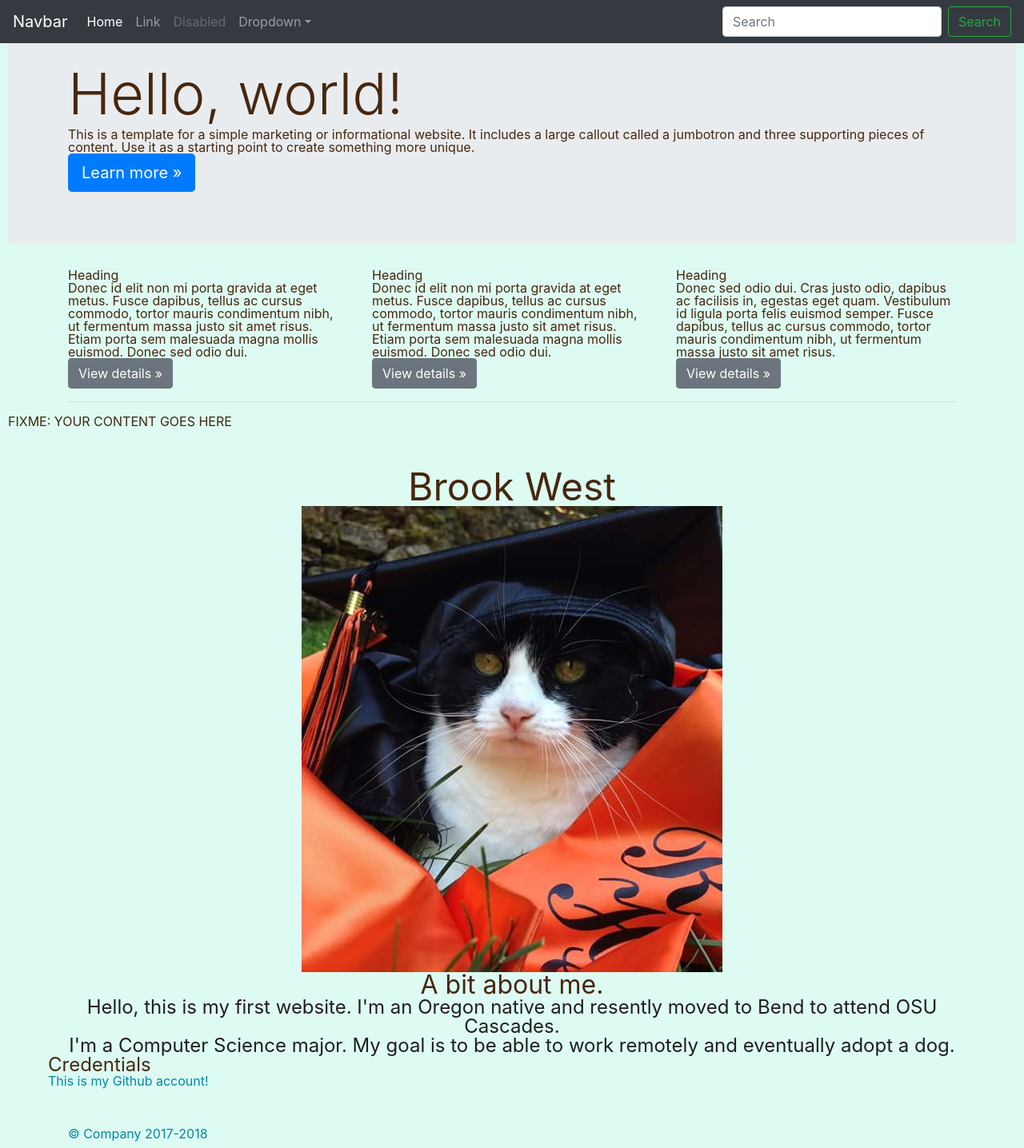
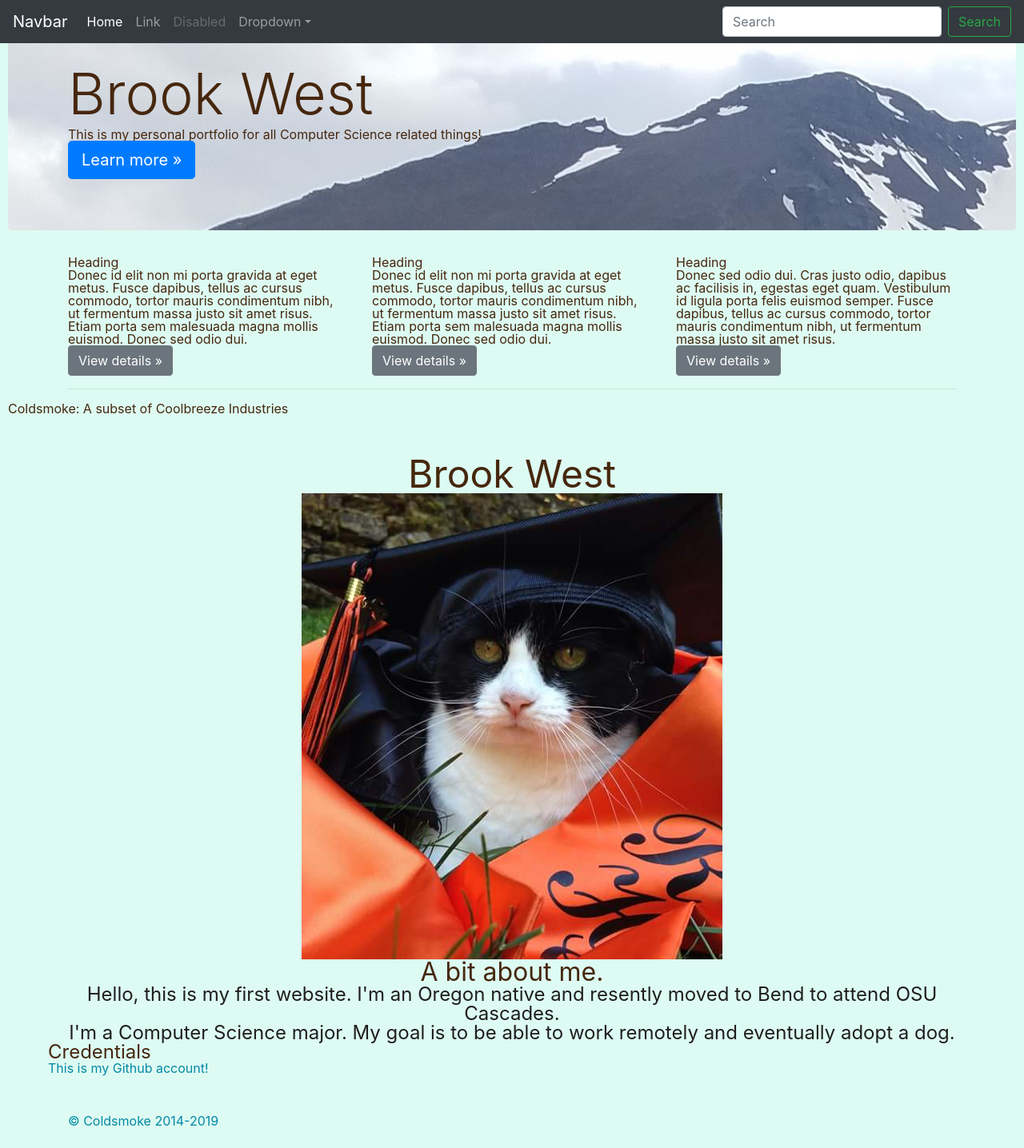
Before and after one commit to WestBrook-org/WestBrook-org.github.io, a plain HTML site: page index.html in a window 1280 px wide. Shown: the whole page at 80% size. Drawn offline with nearby package versions, Linux system fonts and the light colour scheme.

Commit message:
exercise 5: step 2

```diff
--- a/index.html
+++ b/index.html
@@ -7,7 +7,7 @@
     <meta name="description" content="">
     <meta name="author" content="">
 
-    <title>FIX ME</title>
+    <title>Brooks Portfolio</title>
 
     <!-- Bootstrap core CSS -->
     <link rel="stylesheet" href="https://stackpath.bootstrapcdn.com/bootstrap/4.1.3/css/bootstrap.min.css" integrity="sha384-MCw98/SFnGE8fJT3GXwEOngsV7Zt27NXFoaoApmYm81iuXoPkFOJwJ8ERdknLPMO" crossorigin="anonymous">
@@ -53,10 +53,17 @@
     <main role="main">
 
       <!-- Main jumbotron for a primary marketing message or call to action -->
-      <div class="jumbotron">
+      <div class="jumbotron" style=background-image:url(camp-easy.jpg)>
         <div class="container">
-          <h1 class="display-3">Hello, world!</h1>
-          <p>This is a template for a simple marketing or informational website. It includes a large callout called a jumbotron and three supporting pieces of content. Use it as a starting point to create something more unique.</p>
+          <h1 id="mainHeader" class="display-3">Brook West</h1>
+            <script>
+            document.addEventListener("DOMContentLoaded", function() {
+              document.getElementById("mainHeader").onclick = function() {
+                this.style.color = 'Green'
+              }
+            })
+            </script>
+          <p>This is my personal portfolio for all Computer Science related things!</p>
           <p><a class="btn btn-primary btn-lg" href="#" role="button">Learn more &raquo;</a></p>
         </div>
       </div>
@@ -85,7 +92,7 @@
 
       </div> <!-- /container -->
 
-      FIXME: YOUR CONTENT GOES HERE
+      Coldsmoke: A subset of Coolbreeze Industries
 
     </main>
           <div id="main" role="main">
@@ -106,7 +113,7 @@
           </div>
 
     <footer class="container">
-      <p>&copy; Company 2017-2018</p>
+      <p>&copy; Coldsmoke 2014-2019</p>
     </footer>
 
     <!-- Bootstrap core JavaScript
```
Also changed, not shown: camp-easy.jpg (added), lift-35.jpg (added), 1 other file.
